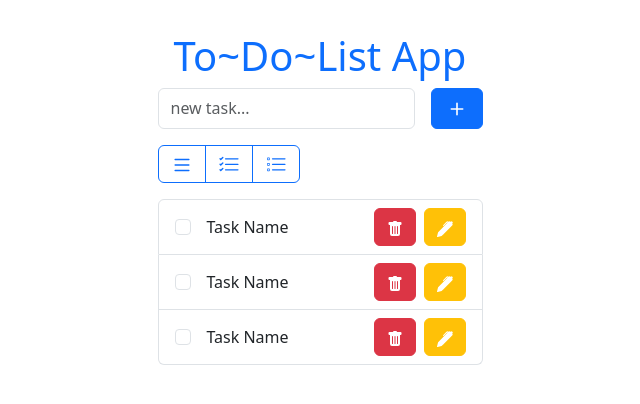
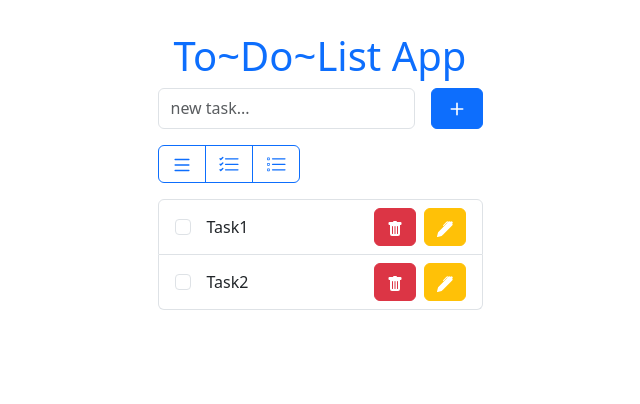
Before and after one commit to LucaM0001/OrganizeMe, a React (Vite) app: page / in a window 1280 px wide. Shown: the top 404 px of the page, without its empty margins (320-960 px from the left). Built offline with nearby package versions, Linux system fonts and the light colour scheme.

Commit message:
Recuperation des taches terminee

```diff
--- a/src/components/Tasks/Task/Task.jsx
+++ b/src/components/Tasks/Task/Task.jsx
@@ -1,21 +1,21 @@
 import { PenFill, TrashFill } from "react-bootstrap-icons";
 
-const Task = (props) => {
+const Task = ({ id, name, isCompleted }) => {
   return (
-    <li className="list-group-item">
+    <>
       <div>
         <input type="checkbox" className="form-check-input" />
-        <span className="ms-3">Task Name</span>
+        <span className="ms-3">{name}</span>
       </div>
       <div>
-        <button className="btn btn-danger me-2">
+        <button className="btn btn-danger me-2" onClick={() => console.log(id)}>
           <TrashFill />
         </button>
-        <button className="btn btn-warning">
+        <button className="btn btn-warning" onClick={() => console.log(id)}>
           <PenFill color="white" />
         </button>
       </div>
-    </li>
+    </>
   );
 };
 
--- a/src/components/Tasks/Tasks.jsx
+++ b/src/components/Tasks/Tasks.jsx
@@ -1,8 +1,32 @@
 import { List, ListCheck, ListTask } from "react-bootstrap-icons";
 import AddForm from "./AddForm/AddForm";
 import Task from "./Task/Task";
+import { useState } from "react";
 
 const Tasks = (props) => {
+  const [tasks, setTasks] = useState([
+    {
+      id: Date.now(),
+      name: "Task1",
+      isCompleted: false,
+    },
+    {
+      id: Date.now() * 2,
+      name: "Task2",
+      isCompleted: false,
+    },
+  ]);
+
+  const handleShowTask = () => {
+    let tasksArray = [...tasks];
+
+    return tasksArray.map((task) => (
+      <li key={task.id} className="list-group-item">
+        <Task {...task} />
+      </li>
+    ));
+  };
+
   return (
     <div id="tasks">
       <h1 className="text-center text-primary" id="title">
@@ -20,11 +44,7 @@ const Tasks = (props) => {
           <ListTask size={22} />
         </button>
       </div>
-      <ul className="list-group">
-        <Task />
-        <Task />
-        <Task />
-      </ul>
+      <ul className="list-group">{handleShowTask()}</ul>
     </div>
   );
 };
```
